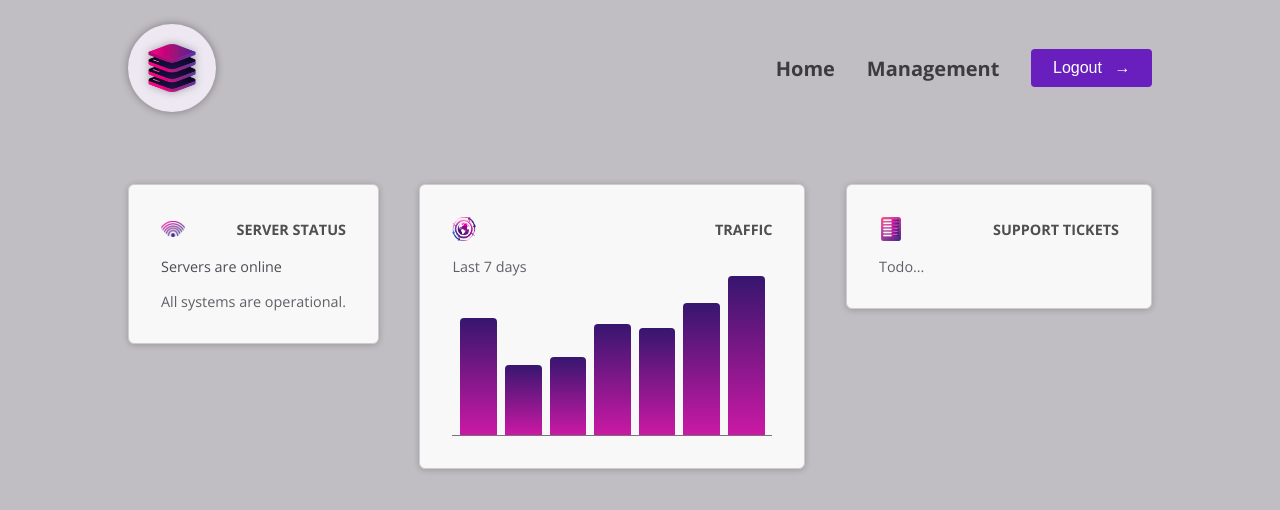
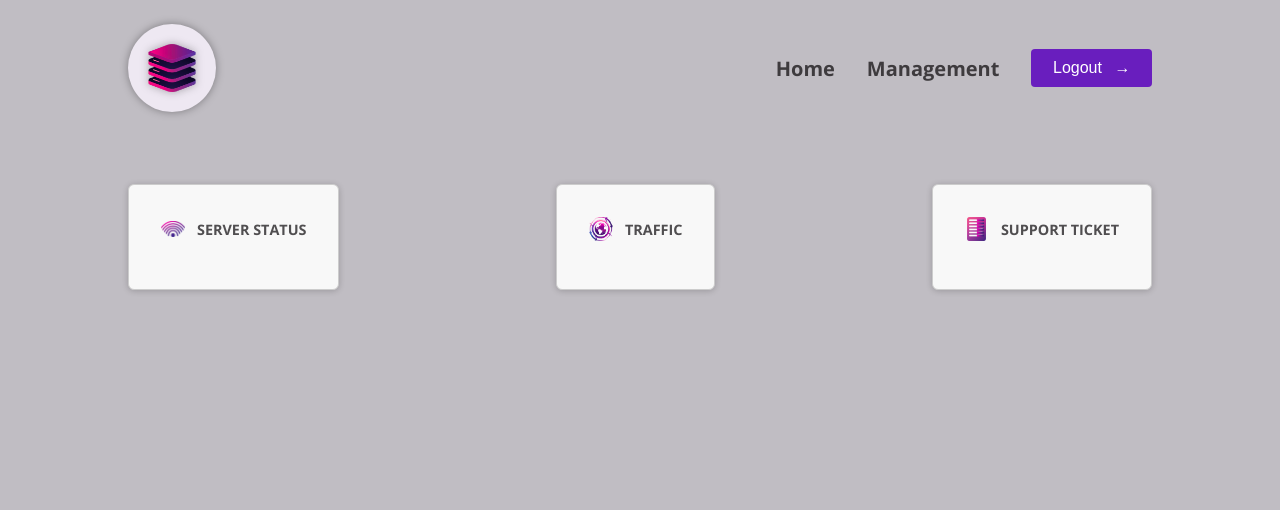
Before and after one commit to EyadehAlzoubi/DeepDive-angular-project, an Angular app: page / in a window 1280 px wide. Shown: the top 510 px of the page. Built offline with nearby package versions, Linux system fonts and the light colour scheme.

Commit message:
some coe

```diff
--- a/src/app/app.component.html
+++ b/src/app/app.component.html
@@ -1,16 +1,25 @@
 <app-header/>
 <main>
   <div id="dashboard">
-    <div class="dashboard-item">
+    <app-dashboad-item
+    [image]="{src: 'status.png', alt: 'A signal symbol'}"
+    [title]="'Server status'"
+    >
       <app-server-status/>
-    </div>
+    </app-dashboad-item>
 
-    <div class="dashboard-item">
-      <app-traffic/>
-    </div>
+    <app-dashboad-item
+    [image]="{src: 'globe.png', alt: 'A globe'}"
+    [title]="'Traffic'"
+    >
+    <app-traffic/>
+    </app-dashboad-item>
 
-    <div class="dashboard-item">
-      <app-tickets/>
-    </div>
+    <app-dashboad-item
+    [image]="{src: 'list.png', alt: 'A list'}"
+    [title]="'Support Ticket'"
+    >
+    <app-tickets/>
+    </app-dashboad-item>
   </div>
 </main>
--- a/src/app/app.component.ts
+++ b/src/app/app.component.ts
@@ -3,12 +3,13 @@ import { HeaderComponent } from "./header/header.component";
 import { ServerStatusComponent } from "./dashboard/server-status/server-status.component";
 import { TrafficComponent } from "./dashboard/traffic/traffic.component";
 import { TicketsComponent } from "./dashboard/tickets/tickets.component";
+import { DashboadItemComponent } from "./dashboard/dashboad-item/dashboad-item.component";
 
 @Component({
   selector: 'app-root',
   standalone: true,
   templateUrl: './app.component.html',
-  imports: [HeaderComponent, ServerStatusComponent, TrafficComponent, TicketsComponent],
+  imports: [HeaderComponent, ServerStatusComponent, TrafficComponent, TicketsComponent, DashboadItemComponent],
 })
 export class AppComponent {
 
--- /dev/null
+++ b/src/app/dashboard/dashboad-item/dashboad-item.component.html
@@ -0,0 +1,8 @@
+<div class="dashboard-item">
+    <article>
+        <header>
+          <img [src]="image().src" [alt]="image().alt" />
+          <h2>{{title()}}</h2>
+        </header>
+      </article>
+</div>
--- /dev/null
+++ b/src/app/dashboard/dashboad-item/dashboad-item.component.ts
@@ -0,0 +1,18 @@
+import { Component, input, Input } from '@angular/core';
+
+@Component({
+  selector: 'app-dashboad-item',
+  standalone: true,
+  imports: [],
+  templateUrl: './dashboad-item.component.html',
+  styleUrl: './dashboad-item.component.css'
+})
+export class DashboadItemComponent {
+  // @Input({required:true}) image! : {src:string ; alt:string};
+  // @Input({required:true}) title! : string;
+
+  image = input.required<{src:string ; alt:string}>();
+  title = input.required<string>();
+
+
+}
```
Also changed, not shown: src/app/dashboard/dashboad-item/dashboad-item.component.css (added).
